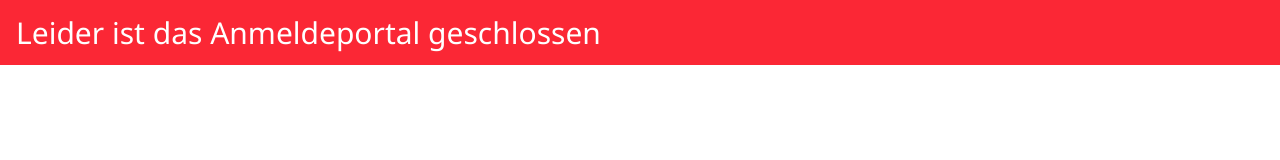
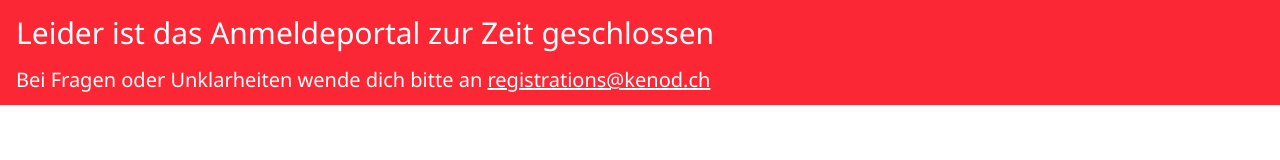
Before and after one commit to olidec/registration-test, a plain HTML site: page default/index.html in a window 1280 px wide. Drawn offline with Linux system fonts and the light colour scheme.

Commit message:
update default

```diff
--- a/default/index.html
+++ b/default/index.html
@@ -9,7 +9,8 @@
 </head>
 <body>
     <div class="w3-container w3-theme-l1">
-        <h2>Leider ist das Anmeldeportal geschlossen</h2>
+        <h2>Leider ist das Anmeldeportal zur Zeit geschlossen</h2>
+        <h4>Bei Fragen oder Unklarheiten wende dich bitte an <a href="mailto:registrations@kendo.ch">registrations@kenod.ch</a></h4>
     </div>
 </body>
 </html>
```
